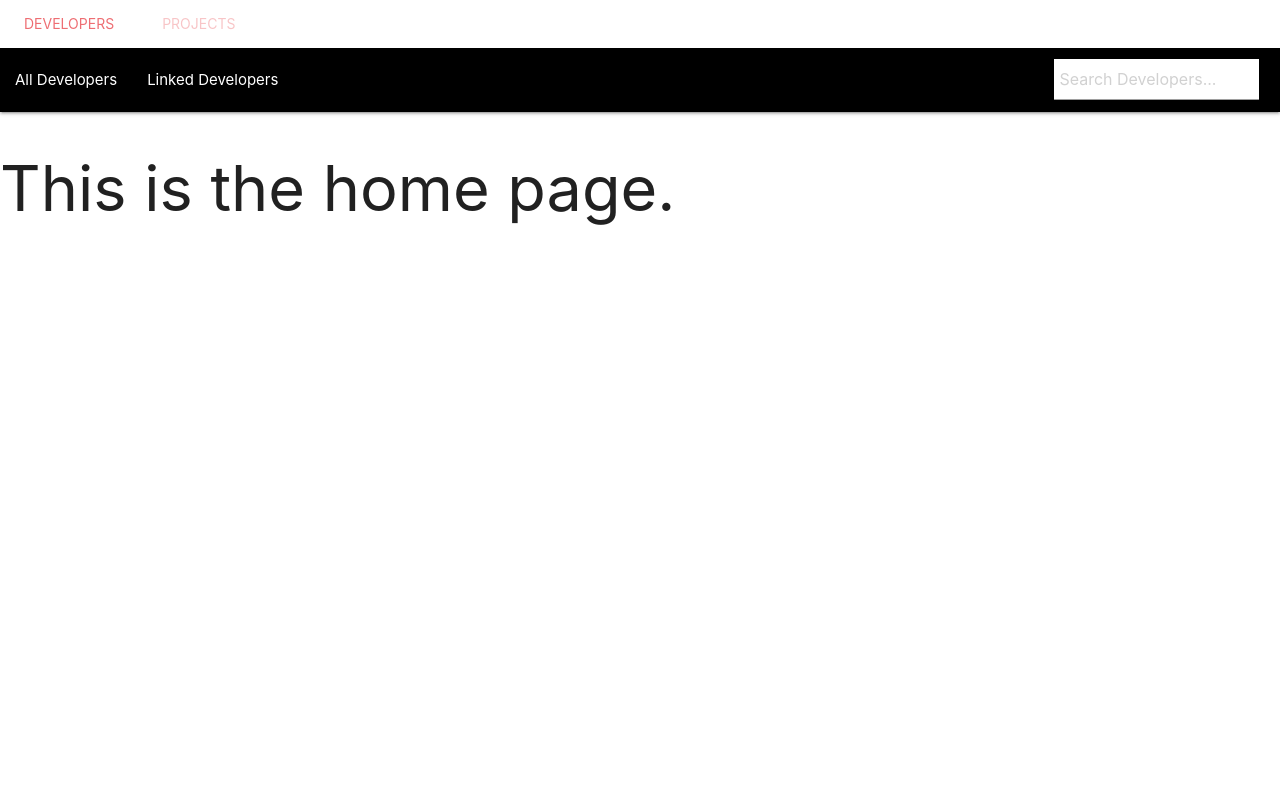
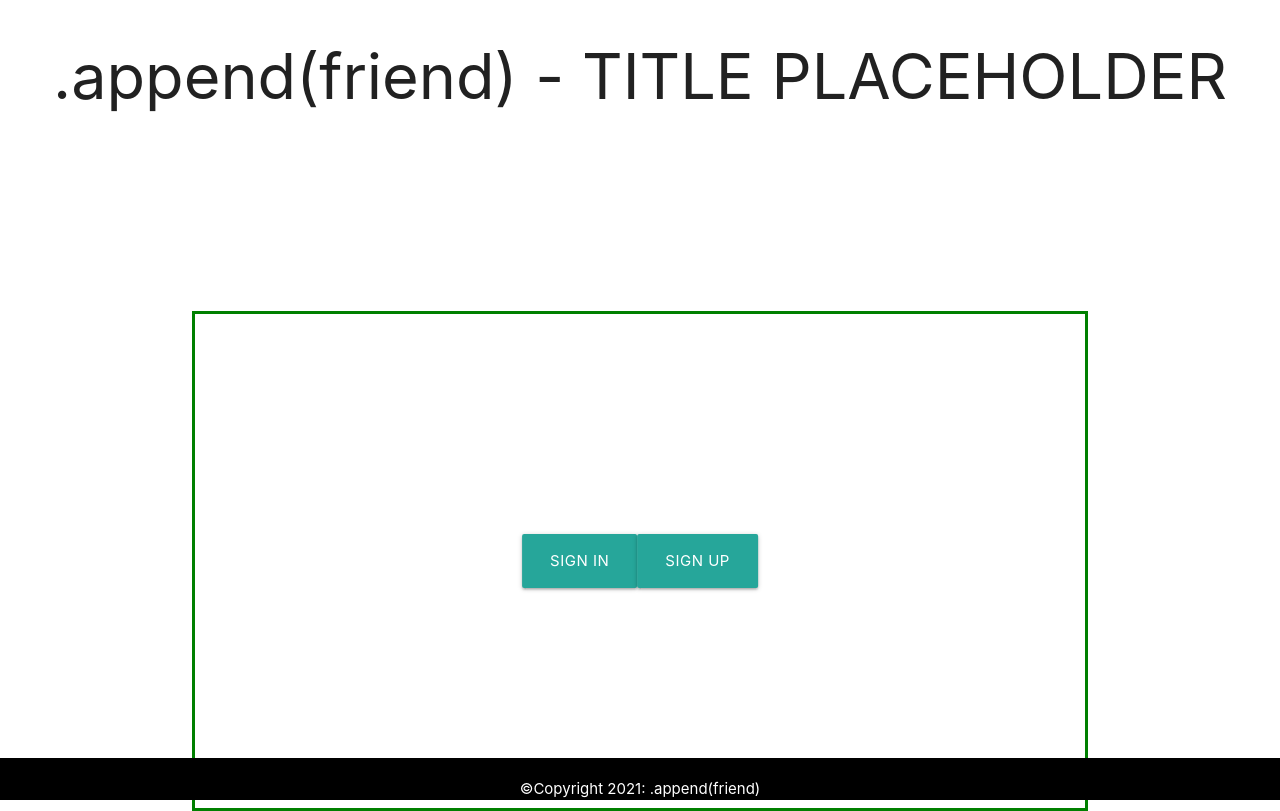
Before and after one commit to ewells89/append-friend, a React (Create React App) app in the folder client/: page / in a window 1280 px wide. Built offline with nearby package versions, Linux system fonts and the light colour scheme.

Commit message:
made Home container into landing page and added some navigation to navbar and buttons

```diff
--- a/client/src/App.js
+++ b/client/src/App.js
@@ -14,8 +14,8 @@ function App() {
         <Route exact path="/signin" component={SignIn} />
         <Route exact path="/signup" component={SignUp} />
         <Route exact path="/developers" component={Developers} />
-        <Footer/>
       </Switch>
+      <Footer/>
     </Router>
   );
 }
--- a/client/src/components/Navbar/Navbar.jsx
+++ b/client/src/components/Navbar/Navbar.jsx
@@ -6,7 +6,7 @@ const Navbar = () => {
     <>
       <ul className="tabs z-depth-1">
         <li className="tab">
-          <a href="/">Developers</a>
+          <a href="/developers">Developers</a>
         </li>
         <li className="tab disabled">
           <a href="/">Projects</a>
@@ -20,7 +20,7 @@ const Navbar = () => {
           </a>
           <ul className="left hide-on-med-and-down col">
             <li>
-              <a href="/">All Developers</a>
+              <a href="/developers">All Developers</a>
             </li>
             <li>
               <a href="/">Linked Developers</a>
@@ -34,7 +34,7 @@ const Navbar = () => {
 
       <ul className="sidenav" id="mobile-demo">
         <li>
-          <a href="/">All Developers</a>
+          <a href="/developers">All Developers</a>
         </li>
         <li>
           <a href="/">Linked Developers</a>
--- a/client/src/containers/Home/Home.css
+++ b/client/src/containers/Home/Home.css
@@ -0,0 +1,18 @@
+#landing-title {
+    margin-bottom: 200px;
+}
+
+#landing-background {
+    height: 500px;
+    position: relative;
+    border: 3px solid green;
+}
+
+.landing-buttons {
+    margin: 0;
+    position: absolute;
+    top: 50%;
+    left: 50%;
+    -ms-transform: translate(-50%, -50%);
+    transform: translate(-50%, -50%);
+}
--- a/client/src/containers/Home/Home.jsx
+++ b/client/src/containers/Home/Home.jsx
@@ -1,12 +1,16 @@
 import React from "react";
-import Navbar from "../../components/Navbar/Navbar";
-
+import "./Home.css";
 
 const Home = () => {
   return (
     <>
-      <Navbar />
-      <h1>This is the home page.</h1>
+    <h1 id="landing-title" className="center">.append(friend) - TITLE PLACEHOLDER</h1>
+    <div className="container" id="landing-background">
+      <div className="landing-buttons">
+        <a href="/signin" id="landing-sign-in-button" className="waves-effect waves-light btn-large">Sign in</a>
+        <a href="/signup" id="landing-sign-up-button" className="waves-effect waves-light btn-large">Sign up</a>
+      </div>
+    </div>
     </>
   );
 };
--- a/client/src/containers/SignIn/SignIn.jsx
+++ b/client/src/containers/SignIn/SignIn.jsx
@@ -28,7 +28,7 @@ const SignIn = () => {
               </div>
             </div>
           </div>
-          <button id="sign-in-button" className="waves-effect waves-dark btn">Sign in</button>
+          <a id="sign-in-button" className="waves-effect waves-dark btn" href="/developers">Sign in</a>
           <a href="/signup" id="sign-up-button" className="waves-effect waves-dark btn">Sign up</a>
         </form>
       </div>
```
